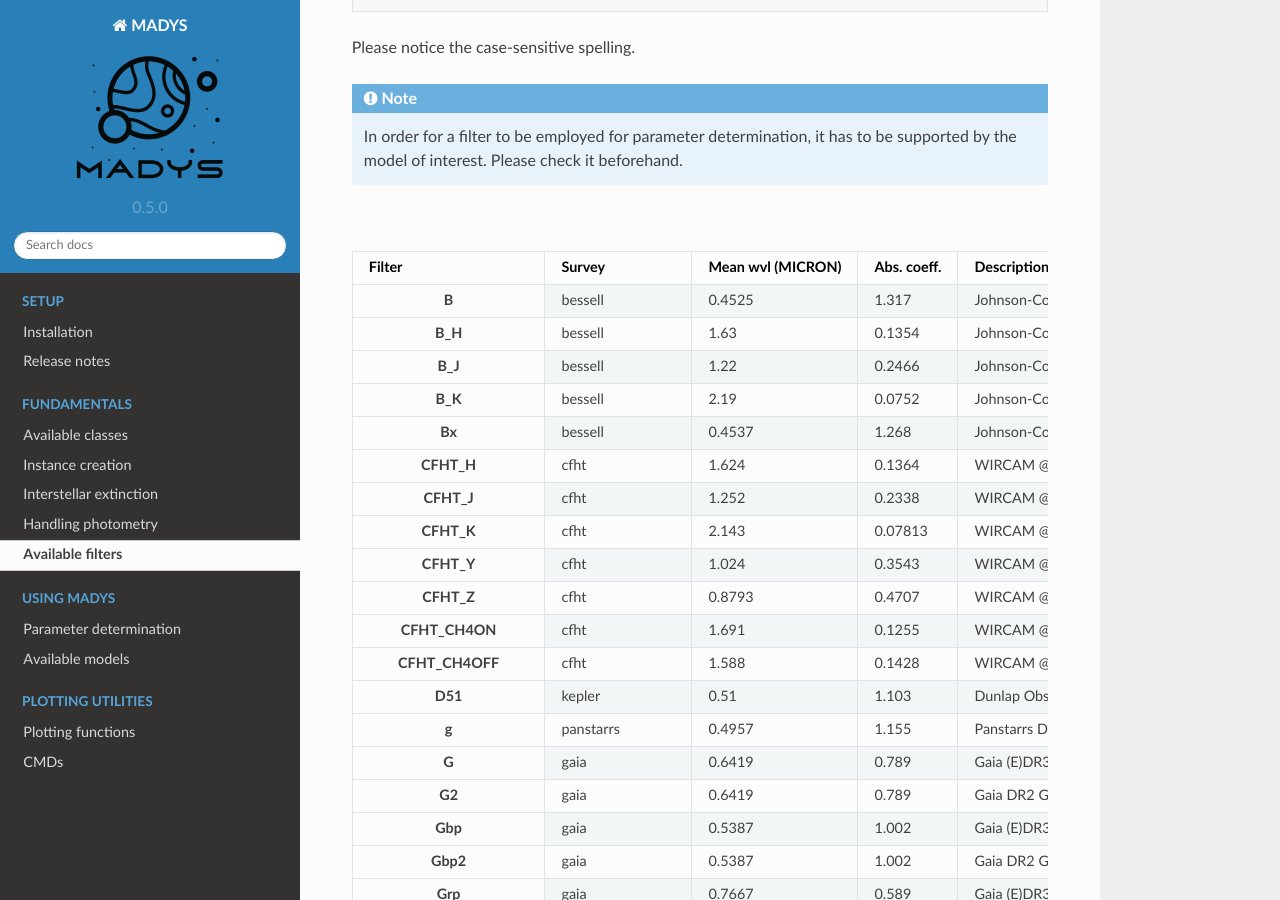
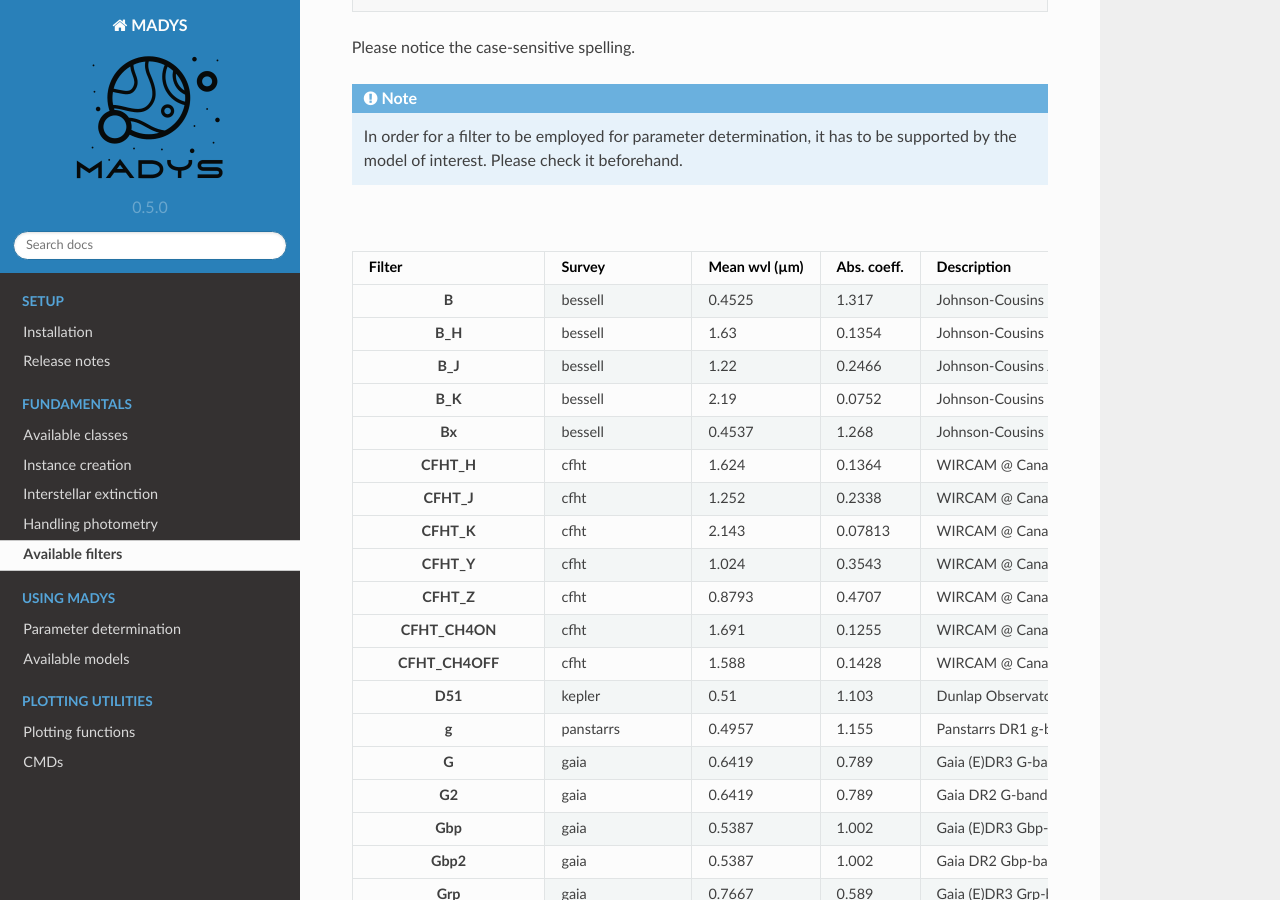
Before and after one commit to vsquicciarini/madys, a Sphinx documentation site: the page built from docs/source/available_filters.rst, in a window 1280 px wide and 900 px high, scrolled down 579 px. Built offline with Sphinx 7.4.7 and the Read the Docs theme 2.0.0, drawn with Linux system fonts in a browser that asks for light colours.

Commit message:
Update available_filters.rst

```diff
--- a/docs/source/available_filters.rst
+++ b/docs/source/available_filters.rst
@@ -29,14 +29,14 @@
 
    In order for a filter to be employed for parameter determination, it has to be supported by the model of interest. Please check it beforehand.
 
-.. list-table:: Weather forecast
+.. list-table:: Available filters
    :header-rows: 1
    :widths: 7 7 7 7 60 40 80
    :stub-columns: 1
 
    *  -  Filter
       -  Survey
-      -  Mean wvl (MICRON)
+      -  Mean wvl (µm)
       -  Abs. coeff.
       -  Description
       -  Reference
```
